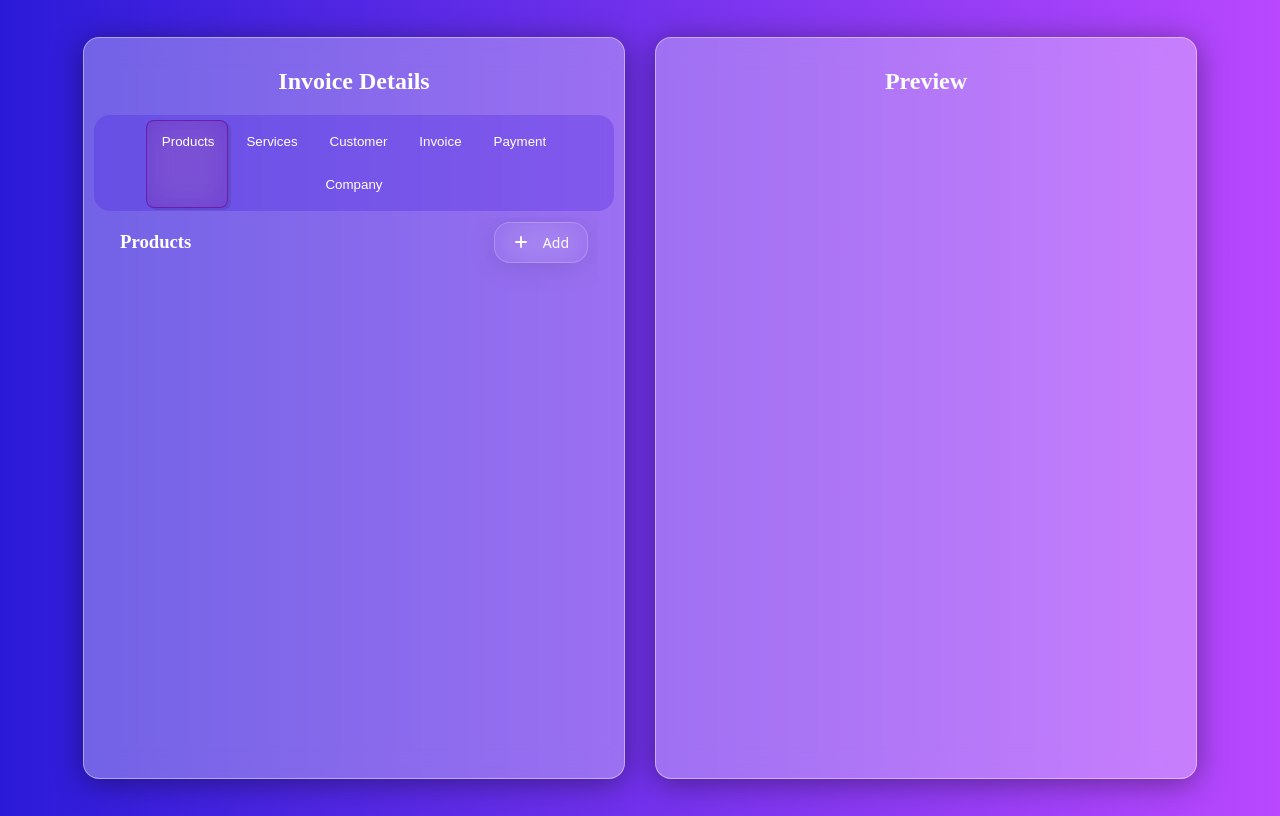
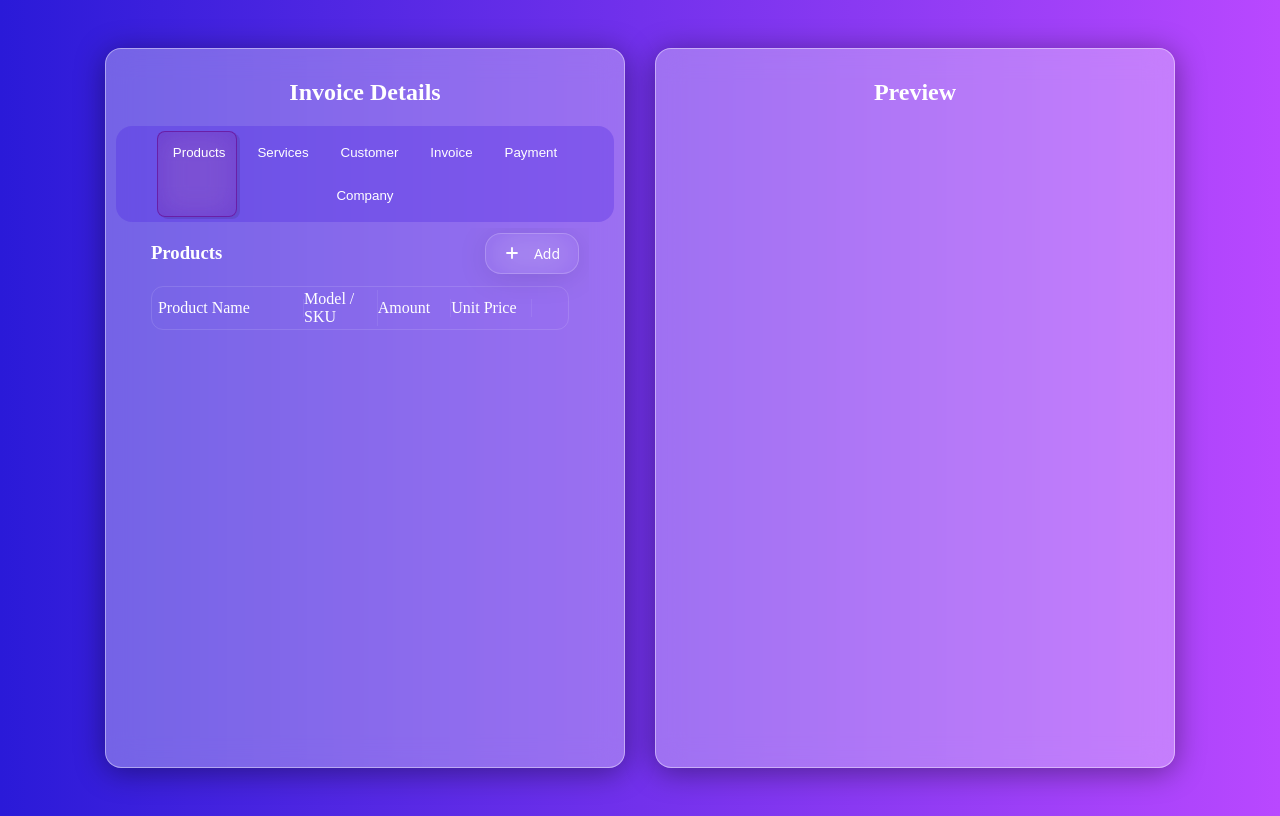
Before and after one commit to Doctor-Wraith/web-invoicer, a React (Vite) app: page / in a window 1280 px wide. Built offline with nearby package versions, Linux system fonts and the light colour scheme.

Commit message:
Atempted to fix styling

```diff
--- a/src/styles/ProductTab.css
+++ b/src/styles/ProductTab.css
@@ -1,3 +1,7 @@
+* {
+    box-sizing: border-box;
+}
+
 .product-tab {
     width: 90%;
     max-width: 100%;
@@ -29,8 +33,6 @@
     max-width: 100%;
 
     min-height: 0;
-    padding: 10px 20px 0 0;
-
     display: flex;
     flex-direction: column;
     gap: 10px;
@@ -39,7 +41,49 @@
 .products-list-wrapper {
     flex: 1;
     min-height: 0;
+    overflow-y: auto;
     overflow-x: hidden;
-    overflow-y: auto;
+
+    display: flex;
+    flex-direction: column;
+    gap: 10px;
     padding-right: 10px;
 }
+
+.products-list-header-wrapper {
+    gap: 10px;
+}
+
+.products-list-header {
+    min-height: 44px;
+    display: flex;
+    width: 100%;
+    box-sizing: border-box;
+    padding: 2px 6px;
+
+    border-radius: 12px;
+    overflow: hidden;
+
+    border: 1px solid rgba(255, 255, 255, 0.12);
+    align-items: center;
+}
+
+.products-list-header div{
+    display: flex;
+    align-items: center;
+    min-width: 0;
+    overflow: hidden;
+
+    flex-shrink: 0;
+
+    border-right: 1px solid rgba(255,255,255,0.08);
+
+    font-weight: 500;
+    color: white;
+}
+
+.products-list-header div:nth-child(1) { flex: 2; }
+.products-list-header div:nth-child(2) { flex: 1; }
+.products-list-header div:nth-child(3) { flex: 1; }
+.products-list-header div:nth-child(4) { flex: 1.1; }
+.products-list-header div:nth-child(5) { flex: 0.4; } /* delete column */
--- a/src/tabs/ProductTab.tsx
+++ b/src/tabs/ProductTab.tsx
@@ -46,7 +46,18 @@ export default function ProductTab() {
                     onClick={handleAdd}
                 />
             </div>
+
+
             <div className="products-list-wrapper">
+                <div className="products-list-header-wrapper">
+                    <div className="products-list-header">
+                        <div >Product Name</div>
+                        <div >Model / SKU</div>
+                        <div >Amount</div>
+                        <div>Unit Price</div>
+                        <div style={{width: "40px", flexShrink: 0,}}></div>
+                    </div>
+                </div>
                 <ProductList
                     products={products}
                     setProducts={setProducts}
--- a/src/tabs/ServicesTab.tsx
+++ b/src/tabs/ServicesTab.tsx
@@ -20,17 +20,17 @@ const save_products = (products: ProductInformation[]) => {
 }
 
 export default function ServicesTab() {
-    const [products, setProducts] = useState<ProductInformation[]>(load_services);
+    const [services, setServices] = useState<ProductInformation[]>(load_services);
 
     const handleAdd = () => {
-        const added = [...products, {
+        const added = [...services, {
             id: crypto.randomUUID(),
             name: "",
             modelNumber: "",
             amount: 0,
             cost: 0
         }];
-        setProducts(added);
+        setServices(added);
         save_products(added);
     }
 
@@ -46,10 +46,13 @@ export default function ServicesTab() {
                     onClick={handleAdd}
                 />
             </div>
+
+
+
             <div className="products-list-wrapper">
                 <ProductList
-                    products={products}
-                    setProducts={setProducts}
+                    products={services}
+                    setProducts={setServices}
                     mode={"service"}
                     onSave={save_products}
                 />
```
